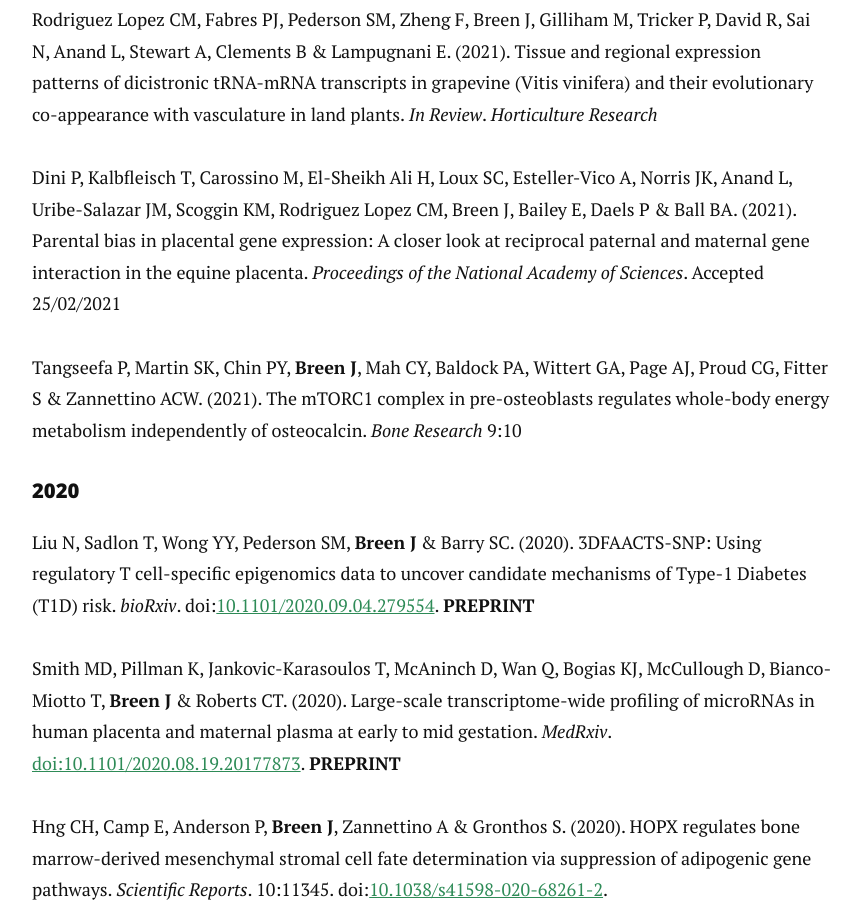
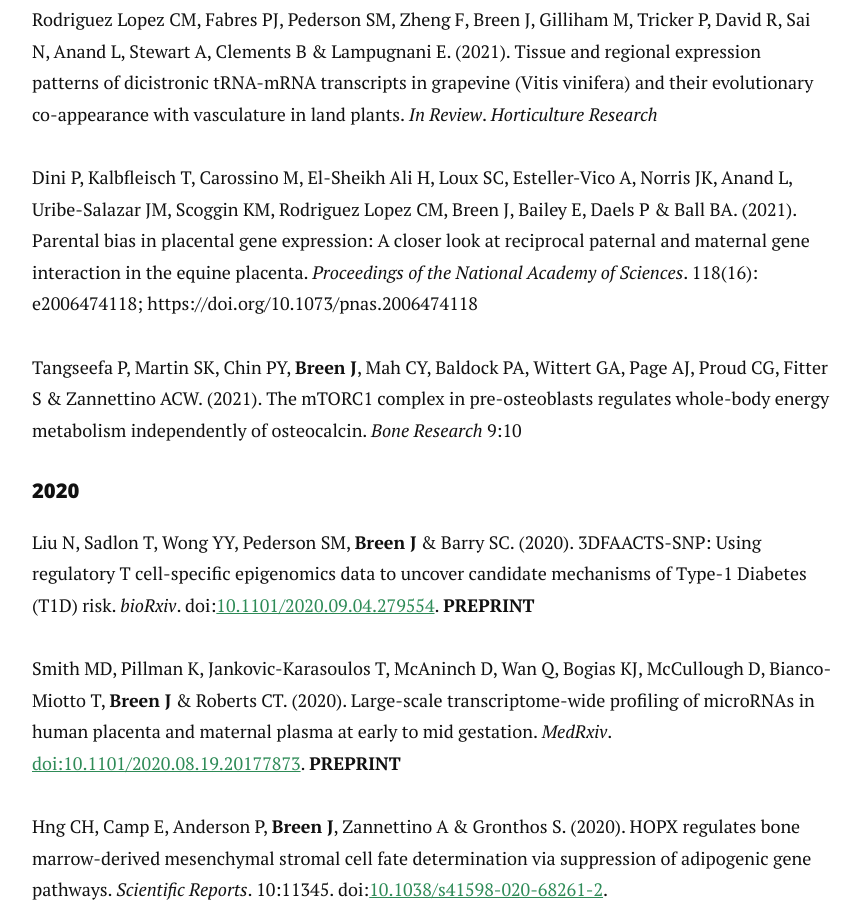
Before and after one commit to jimmybgammyknee/jimmybgammyknee.github.io, a Jekyll site: the page built from cv.md, in a window 1280 px wide and 900 px high, scrolled down 3445 px. Shown: the whole window, without its empty margins (208-1069 px from the left). Built offline with Jekyll 4.4.1, drawn with Linux system fonts in a browser that asks for light colours; nearby versions of some CDN libraries.

Commit message:
PNAS paper now out

```diff
--- a/cv.md
+++ b/cv.md
@@ -94,7 +94,7 @@
 
 Rodriguez Lopez CM, Fabres PJ, Pederson SM, Zheng F, Breen J, Gilliham M, Tricker P, David R, Sai N, Anand L, Stewart A, Clements B & Lampugnani E. (2021). Tissue and regional expression patterns of dicistronic tRNA-mRNA transcripts in grapevine (Vitis vinifera) and their evolutionary co-appearance with vasculature in land plants. *In Review*. _Horticulture Research_
 
-Dini P, Kalbfleisch T, Carossino M, El-Sheikh Ali H, Loux SC, Esteller-Vico A, Norris JK, Anand L, Uribe-Salazar JM, Scoggin KM, Rodriguez Lopez CM, Breen J, Bailey E, Daels P & Ball BA. (2021). Parental bias in placental gene expression: A closer look at reciprocal paternal and maternal gene interaction in the equine placenta.  *Proceedings of the National Academy of Sciences*. Accepted 25/02/2021
+Dini P, Kalbfleisch T, Carossino M, El-Sheikh Ali H, Loux SC, Esteller-Vico A, Norris JK, Anand L, Uribe-Salazar JM, Scoggin KM, Rodriguez Lopez CM, Breen J, Bailey E, Daels P & Ball BA. (2021). Parental bias in placental gene expression: A closer look at reciprocal paternal and maternal gene interaction in the equine placenta.  *Proceedings of the National Academy of Sciences*. 118(16): e2006474118; https://doi.org/10.1073/pnas.2006474118
 
 Tangseefa P, Martin SK, Chin PY, **Breen J**, Mah CY, Baldock PA, Wittert GA, Page AJ, Proud CG, Fitter S & Zannettino ACW. (2021). The mTORC1 complex in pre-osteoblasts regulates whole-body energy metabolism independently of osteocalcin. _Bone Research_ 9:10
 
```
